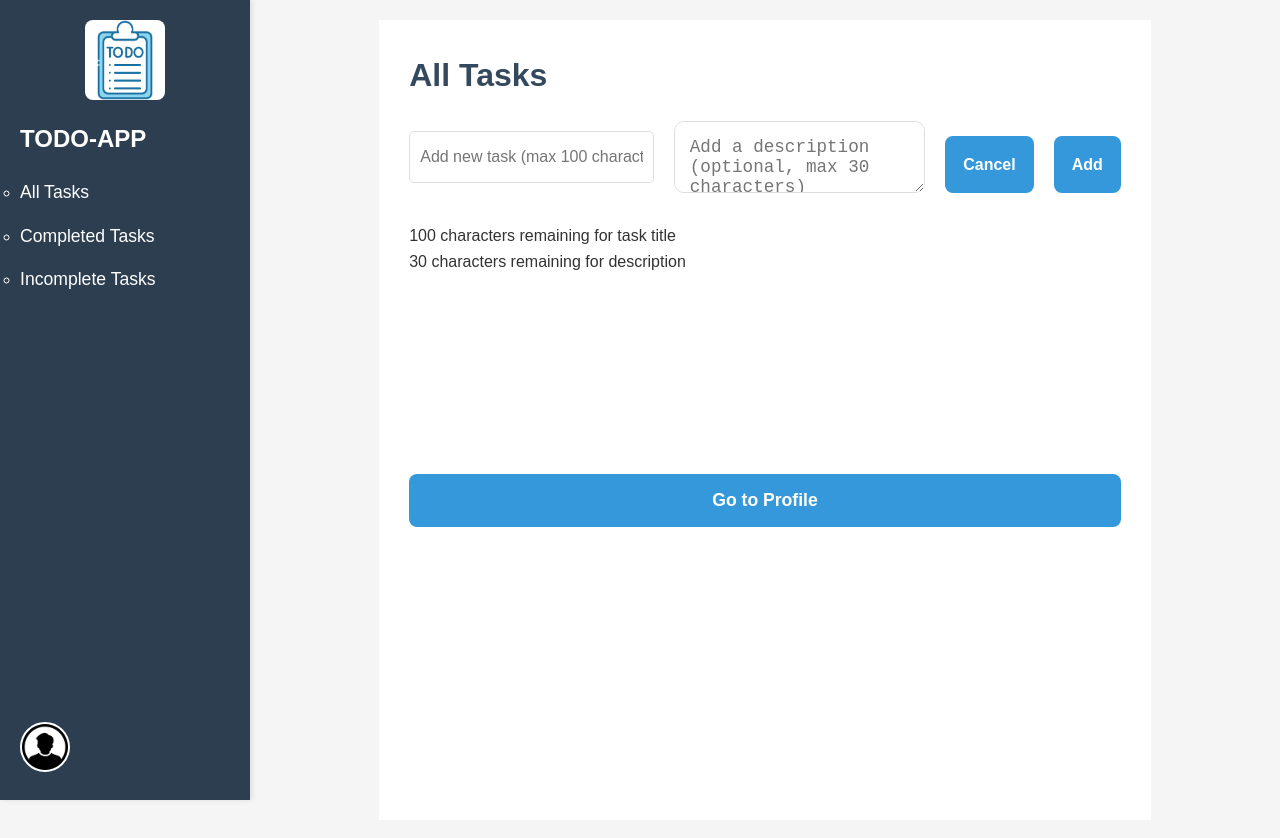
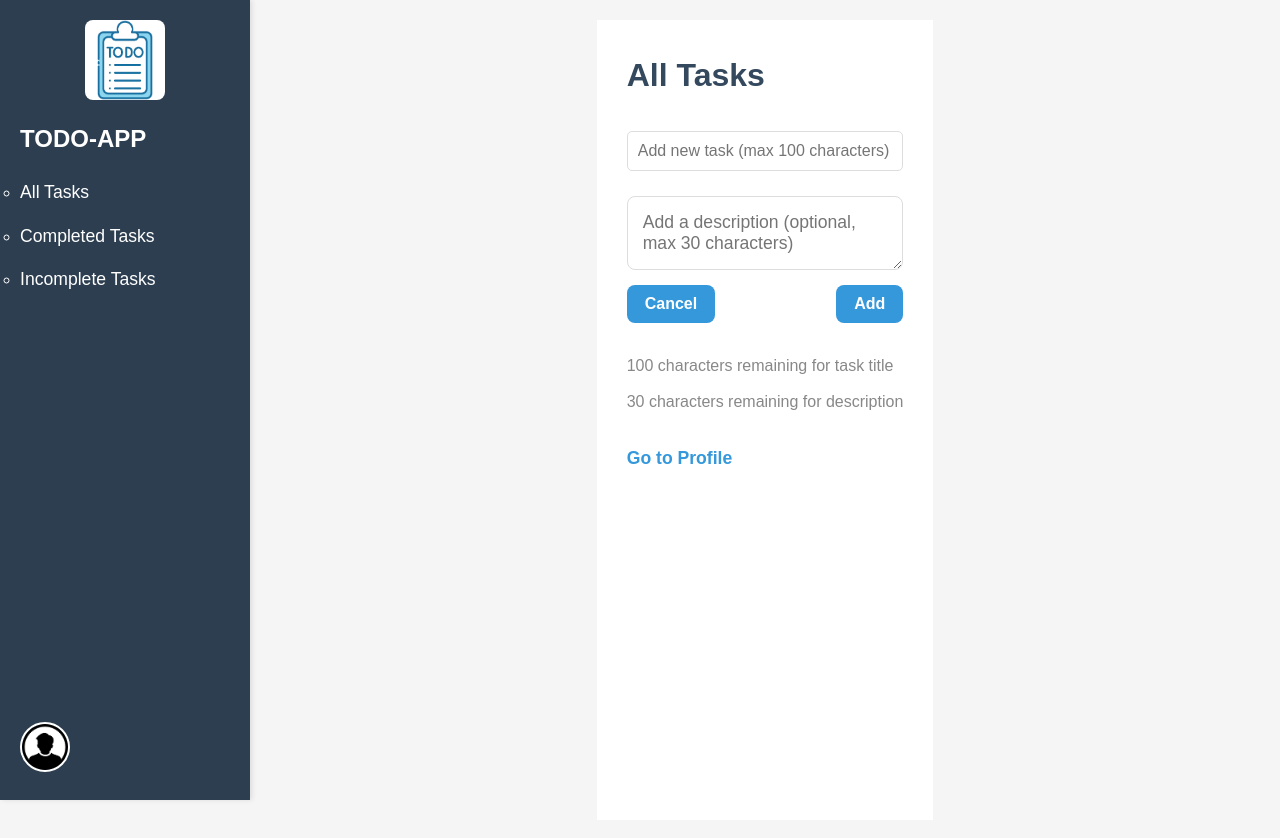
Before and after one commit to Dion464/todo-app, a Next.js app: page /tasks in a window 1280 px wide. Built offline with nearby package versions, Linux system fonts and the light colour scheme.

Commit message:
improved the loyaiout and dessign

```diff
--- a/pages/tasks.js
+++ b/pages/tasks.js
@@ -150,7 +150,7 @@ export default function FilteredTasks() {
               }
             }}
             placeholder="Add new task (max 100 characters)"
-            className={styles.taskInput}
+            className={styles.inputField}
           />
           <textarea
             value={newDescription}
@@ -160,13 +160,16 @@ export default function FilteredTasks() {
               }
             }}
             placeholder="Add a description (optional, max 30 characters)"
-            className={styles.taskInput}  />
+            className={styles.inputField}
+          />
+          <div className={styles.buttonContainer}>
             <button onClick={resetInput} className={styles.cancelButton}>
               Cancel
             </button>
             <button onClick={addTask} className={styles.addButton}>
               Add
             </button>
+          </div>
         </div>
 
         {/* Display remaining character count */}
--- a/styles/task.module.css
+++ b/styles/task.module.css
@@ -1,4 +1,4 @@
-/* Existing container styles for layout */
+/* Layout styles */
 .container {
   display: flex;
   height: 100vh;
@@ -34,28 +34,40 @@
   margin-bottom: 20px;
 }
 
+/* Input and button container */
 .taskInputContainer {
   display: flex;
-  justify-content: center;
-  gap: 20px;
+  flex-direction: column;
+  gap: 15px;
   margin-bottom: 30px;
   width: 100%;
 }
 
-.taskInput {
+/* General input and textarea styling */
+.inputField {
   width: 100%;
   padding: 15px;
   font-size: 1.1rem;
-  border-radius: 10px;
+  border-radius: 8px;
   border: 1px solid #ddd;
+  box-sizing: border-box;
   transition: border-color 0.3s ease;
+  font-family: 'Arial', sans-serif; /* Ensuring same font */
 }
 
-.taskInput:focus {
+.inputField:focus {
   outline: none;
   border-color: #3498db;
 }
 
+/* Button container for Add and Cancel buttons */
+.buttonContainer {
+  display: flex;
+  justify-content: space-between;
+  gap: 20px;
+}
+
+/* Common button styles */
 .addButton, .cancelButton {
   padding: 10px 18px;
   background-color: #3498db;
@@ -67,7 +79,6 @@
   font-weight: bold;
   transition: background-color 0.3s ease, transform 0.3s ease;
   max-width: 120px;
-  margin-top: 15px;
 }
 
 .addButton:hover, .cancelButton:hover {
@@ -80,6 +91,14 @@
   transform: translateY(1px);
 }
 
+/* Character count styling */
+.charCount {
+  font-size: 1rem;
+  color: #888;
+  margin-top: 10px;
+}
+
+/* Task list container */
 .taskList {
   display: flex;
   flex-direction: column;
@@ -89,48 +108,26 @@
   overflow-y: auto;
 }
 
-.taskItem {
-  display: flex;
-  justify-content: space-between;
-  align-items: center;
-  padding: 15px;
-  border: 1px solid #ddd;
-  border-radius: 8px;
-  background-color: #9fe3e8;
-}
-
-.taskItem:hover {
-  background-color: #ecf0f1;
-}
-
-.deleteButton {
-  background-color: #e74c3c;
-  margin-top: 15px;
-}
-
-.deleteButton:hover {
-  background-color: #c0392b;
-}
-
 .profileLink {
-  color: #ffffff;
+  font-size: 1.1rem;
+  color: #3498db;
   text-decoration: none;
-  font-size: 1.1rem;
-  display: block;
-  margin-top: 200px;
-  text-align: center;
-  padding: 12px 20px;
-  background-color: #3498db;
-  border-radius: 8px;
   font-weight: bold;
-  transition: background-color 0.3s ease, transform 0.3s ease;
+  display: inline-block;
+  margin-top: 30px;
+  transition: color 0.3s ease;
 }
 
 .profileLink:hover {
-  background-color: #2980b9;
+  color: #2980b9;
 }
 
-.profileLink:active {
-  background-color: #21618c;
-  transform: translateY(1px);
+/* Task item states */
+.taskItem.completed {
+  background-color: #7cc9f6;
+  text-decoration: line-through;
 }
+
+.taskItem.incomplete {
+  background-color: #9fe3e8;
+}
```
Lines whose indentation alone changed are shown as unchanged.
